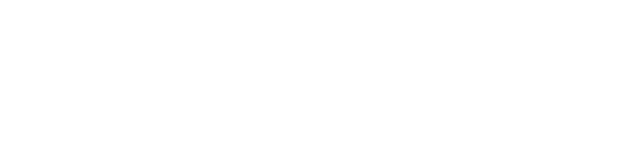
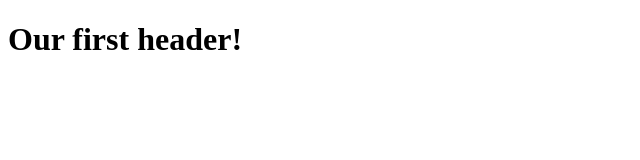
Before and after one commit to chloe-design/Group-Project-, a plain HTML site: page index.html in a window 1280 px wide. Shown: the whole page, without its empty margins (0-640 px from the left). Drawn offline with Linux system fonts and the light colour scheme.

Commit message:
added our first header

```diff
--- a/index.html
+++ b/index.html
@@ -9,7 +9,7 @@
 </head>
 
 <body>
-
+<h1>Our first header!</h1>
 </body>
 
 </html>
```
